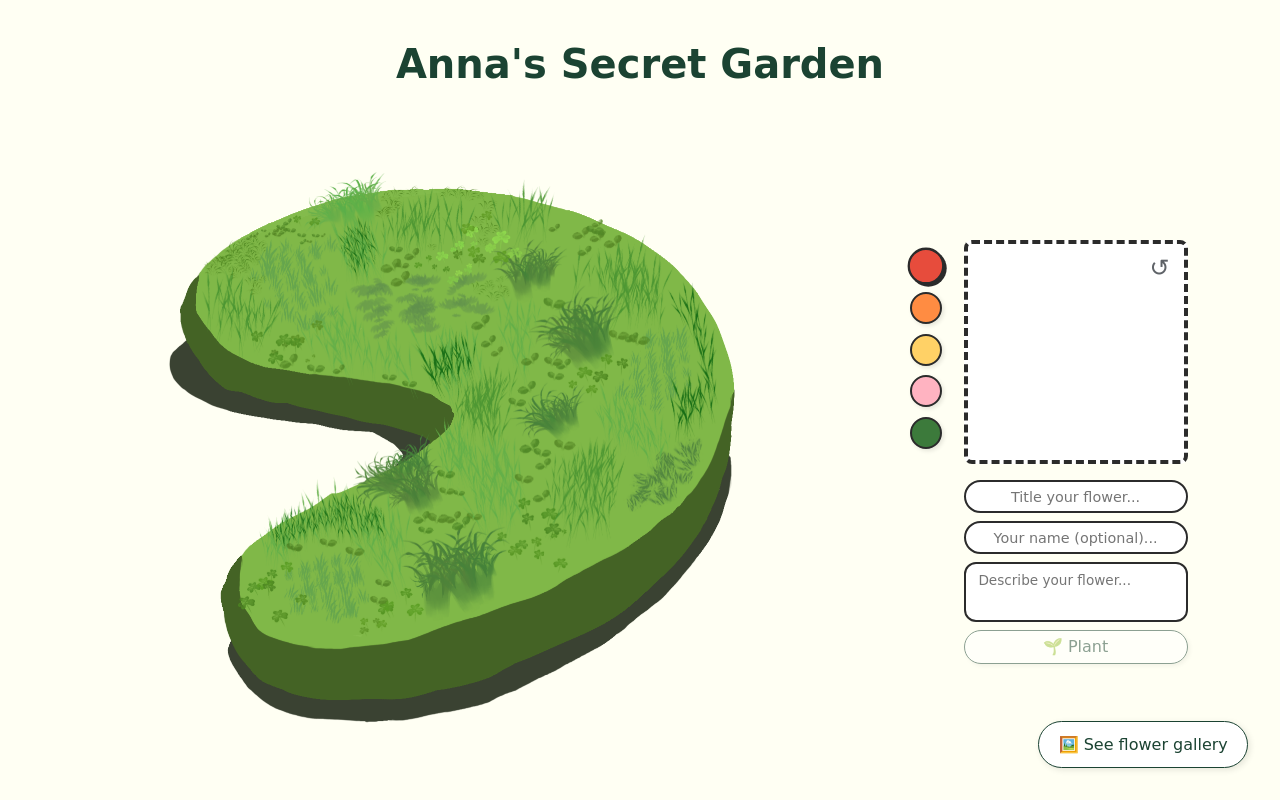
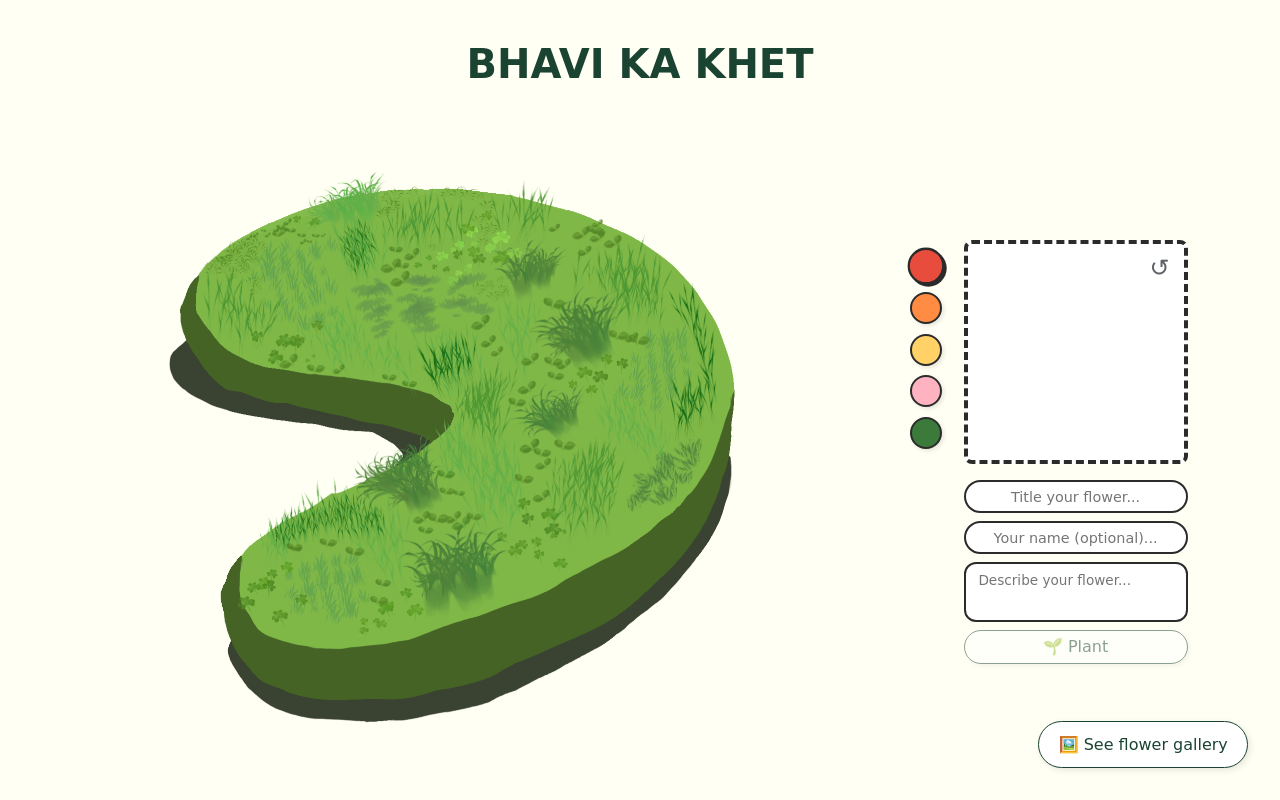
Before and after one commit to BhavayMittal27/Doodle-gallery, a website built with Vite: page index.html in a window 1280 px wide. Built offline with nearby package versions, Linux system fonts and the light colour scheme; some packages are replaced by stand-ins of ours; no server answers; the database is empty; a web font is replaced by a local one.

Commit message:
rename site to BHAVI KA KHET in index.html

```diff
--- a/index.html
+++ b/index.html
@@ -3,7 +3,7 @@
 <head>
   <meta charset="UTF-8">
   <meta name="viewport" content="width=device-width, initial-scale=1.0">
-  <title>Anna's Secret Garden</title>
+  <title>BHAVI KA KHET</title>
   <!-- Google Fonts -->
   <link rel="preconnect" href="https://fonts.googleapis.com">
   <link rel="preconnect" href="https://fonts.gstatic.com" crossorigin>
@@ -16,7 +16,7 @@
 
   <!-- Main Scroll Container -->
   <div class="garden-wrapper-root">
-    <h1 class="garden-title hand-drawn">Anna's Secret Garden</h1>
+    <h1 class="garden-title hand-drawn">BHAVI KA KHET</h1>
 
     <div class="garden-main-layout">
       <!-- Left/Center: Bobbing Grassy Island -->
```
